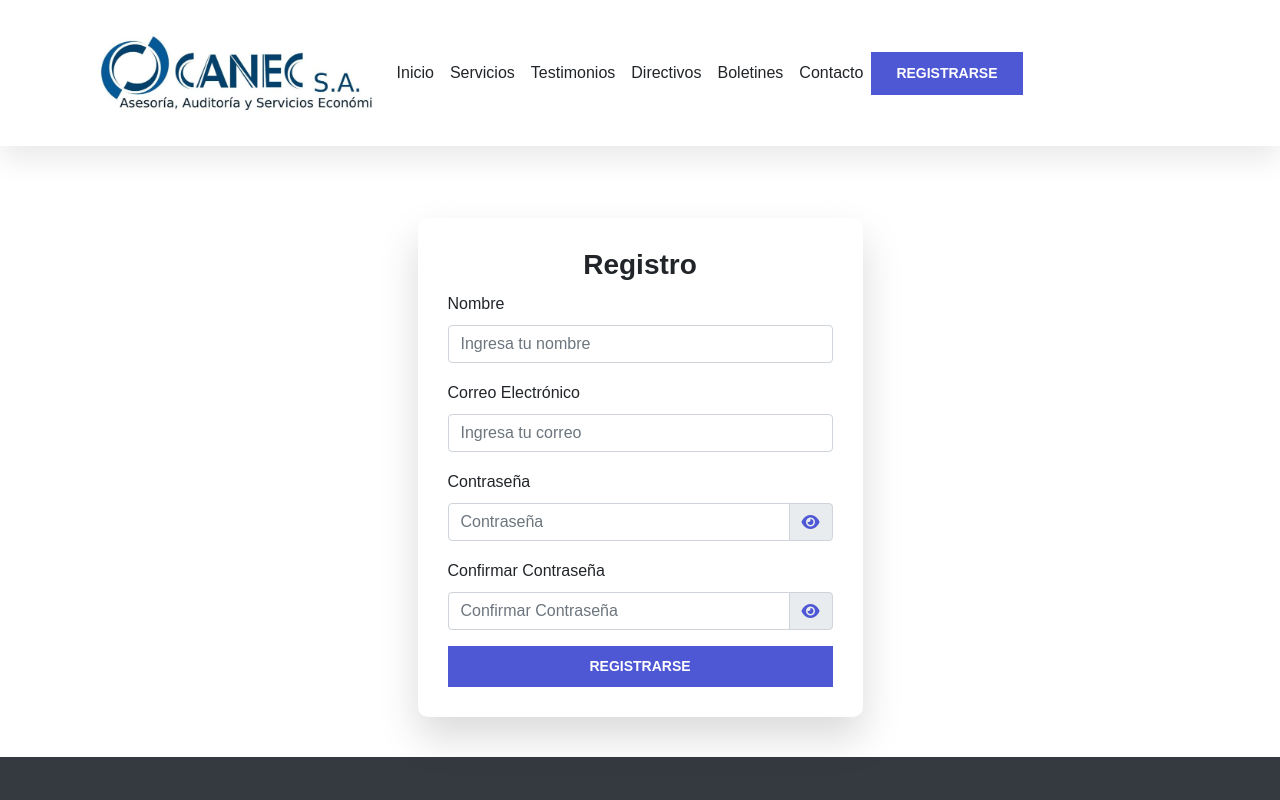
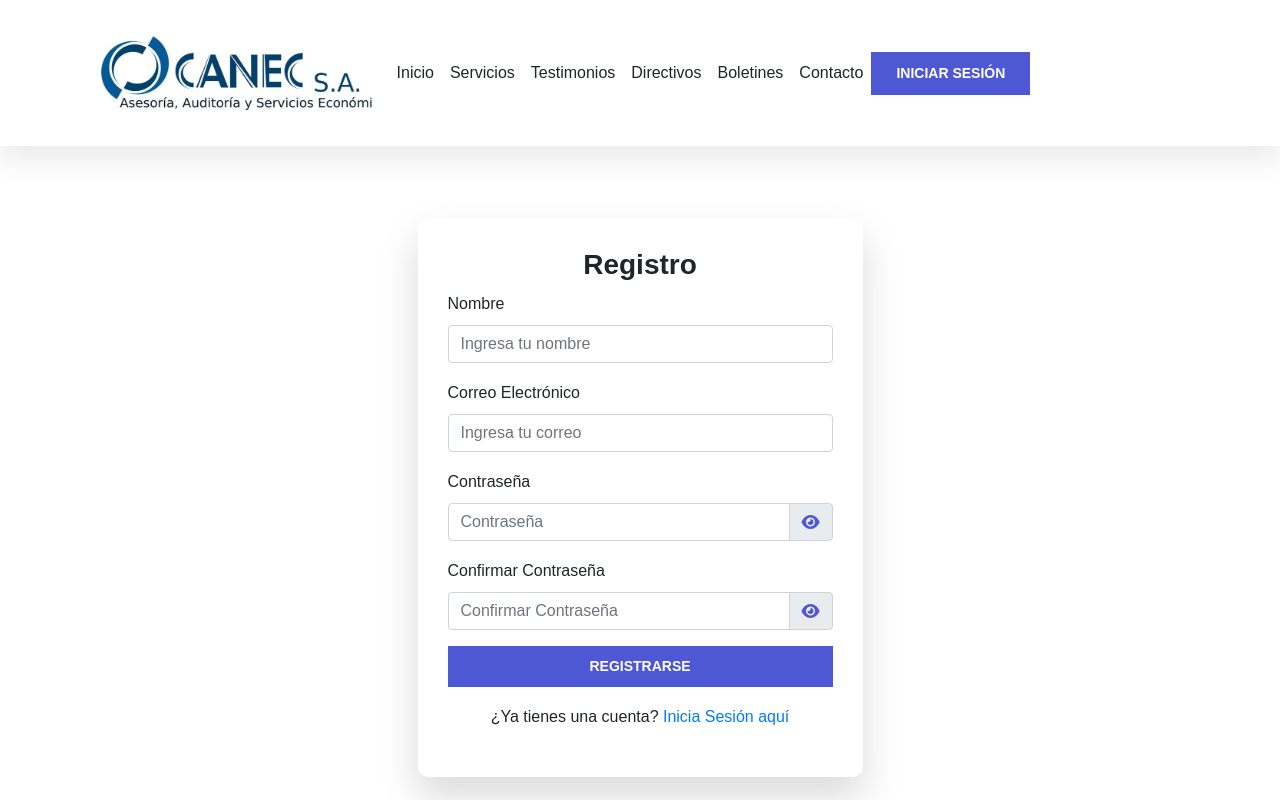
Before and after one commit to andyskzh/CANEC-SA-WEB, a plain HTML site: page pages/register.html in a window 1280 px wide. Shown: the top 800 px of the page. Drawn offline with nearby package versions, Linux system fonts and the light colour scheme.

Commit message:
Agregado link de inicio de sesion y boton

```diff
--- a/pages/register.html
+++ b/pages/register.html
@@ -32,7 +32,7 @@
             <li class="nav-item"><a class="nav-link" href="/index.html#blog">Boletines</a></li>
             <li class="nav-item"><a class="nav-link" href="/index.html#contact">Contacto</a></li>
           </ul>
-          <a href="register.html" class="btn btn-brand ms-lg-3">Registrarse</a>
+          <a href="login.html" class="btn btn-brand ms-lg-3">Iniciar Sesión</a>
         </div>
       </div>
     </nav>
@@ -80,6 +80,14 @@
               </div>
 
               <button type="submit" class="btn btn-primary btn-block">Registrarse</button>
+              <div class="form-group mt-3 text-center">
+                <p>
+                  ¿Ya tienes una cuenta?
+                  <a href="login.html" class="text-primary"
+                    >Inicia Sesión aquí</a
+                  >
+                </p>
+              </div>
             </form>
           </div>
         </div>
```
